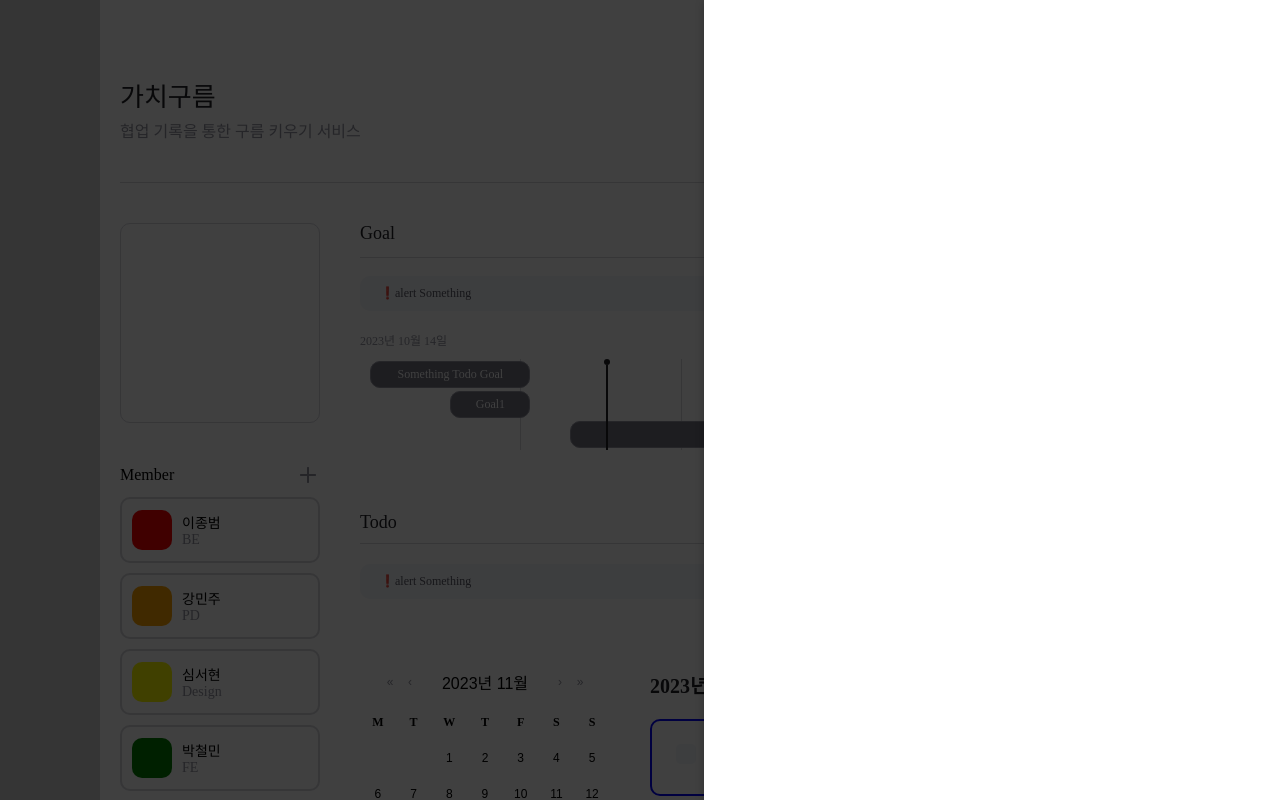
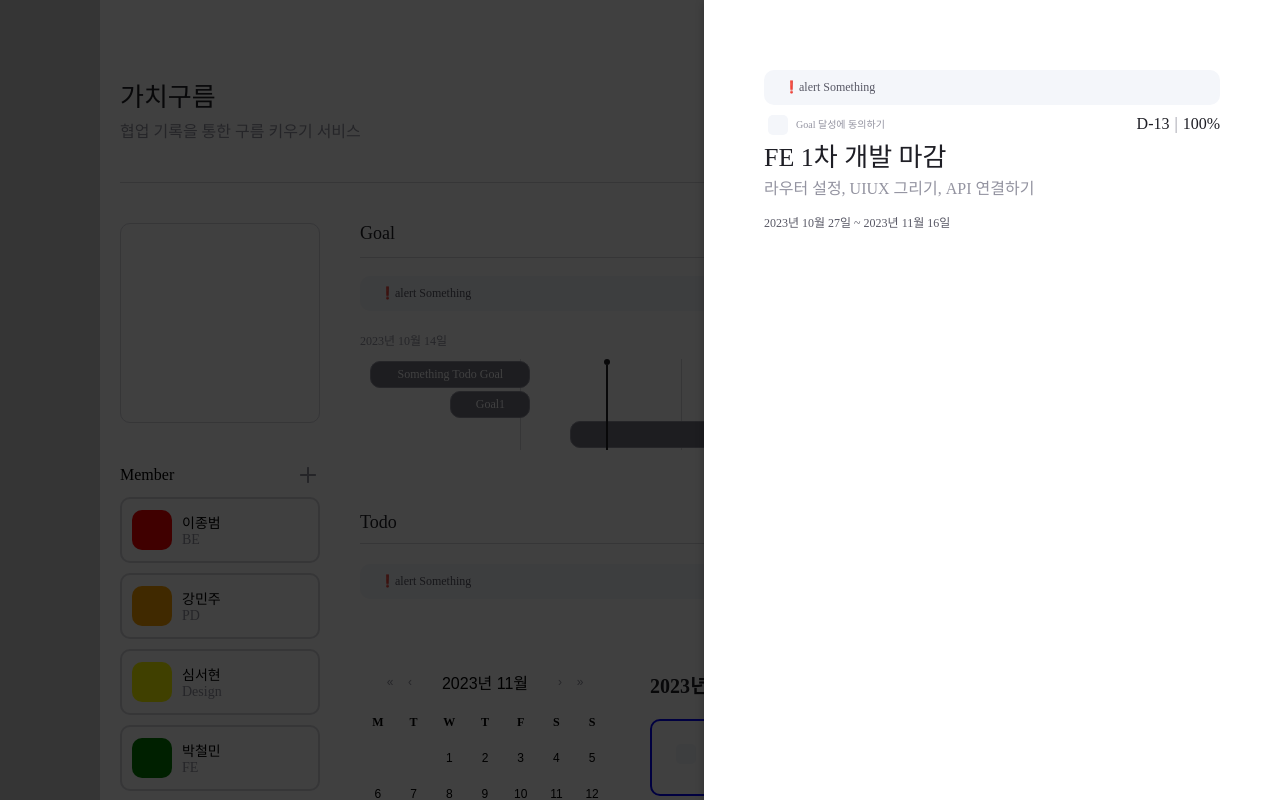
Before and after one commit to 9oormthon-univ/TEAM_12, a React (Vite) app: page /teamId/1/goalId/1 in a window 1280 px wide. Shown: the top 800 px of the page. Built offline with nearby package versions, Linux system fonts and the light colour scheme.

Commit message:
✨ feat: goal 사이드바 상단 레이아웃 구현 완료

```diff
--- a/src/pages/goal/Goal.jsx
+++ b/src/pages/goal/Goal.jsx
@@ -1,17 +1,21 @@
-import {s} from './styles'
+import TeamCommonAlert from "../../components/team/teamCommon/TeamCommonAlert.jsx";
+import Top from "./../../components/goalDetail/top/Top.jsx";
+import { s } from "./styles";
+import GoalInfo from "./../../components/goalDetail/goalInfo/GoalInfo";
 
-function Goal(){
-
-  return(
+function Goal() {
+  return (
     <>
-      <s.Backdrop to={'..'}/>
+      <s.Backdrop to={".."} />
       <s.Content>
-
+        <s.GoalPageWrapper>
+          <TeamCommonAlert />
+          <Top />
+          <GoalInfo />
+        </s.GoalPageWrapper>
       </s.Content>
     </>
-
-  )
-
+  );
 }
 
-export default Goal
+export default Goal;
--- a/src/pages/goal/styles.jsx
+++ b/src/pages/goal/styles.jsx
@@ -1,8 +1,8 @@
 import { Link } from "react-router-dom";
 import styled from "styled-components";
 
-export const s ={
-  Backdrop : styled(Link)`
+export const s = {
+  Backdrop: styled(Link)`
     position: fixed;
     top: 0;
     left: 0;
@@ -11,7 +11,7 @@ export const s ={
     z-index: 29;
     background-color: rgba(0, 0, 0, 0.75);
   `,
-  Content : styled.div`
+  Content: styled.div`
     flex-direction: column;
     flex-shrink: 0;
     align-self: stretch;
@@ -22,7 +22,17 @@ export const s ={
     padding: 1.875rem 2.5rem 2.5rem 2.5rem;
     box-shadow: 0 2px 8px rgba(0, 0, 0, 0.25);
     z-index: 30;
-    background: #FFFFFF;
+    background: #ffffff;
     height: 100%;
   `,
-}
+  GoalPageWrapper: styled.div`
+    display: flex;
+    padding: 2.5rem 1.25rem;
+    flex-direction: column;
+    align-items: flex-start;
+    gap: 0.625rem;
+    flex-shrink: 0;
+    align-self: stretch;
+    background: ${p => p.theme.colors.white};
+  `
+};
```
